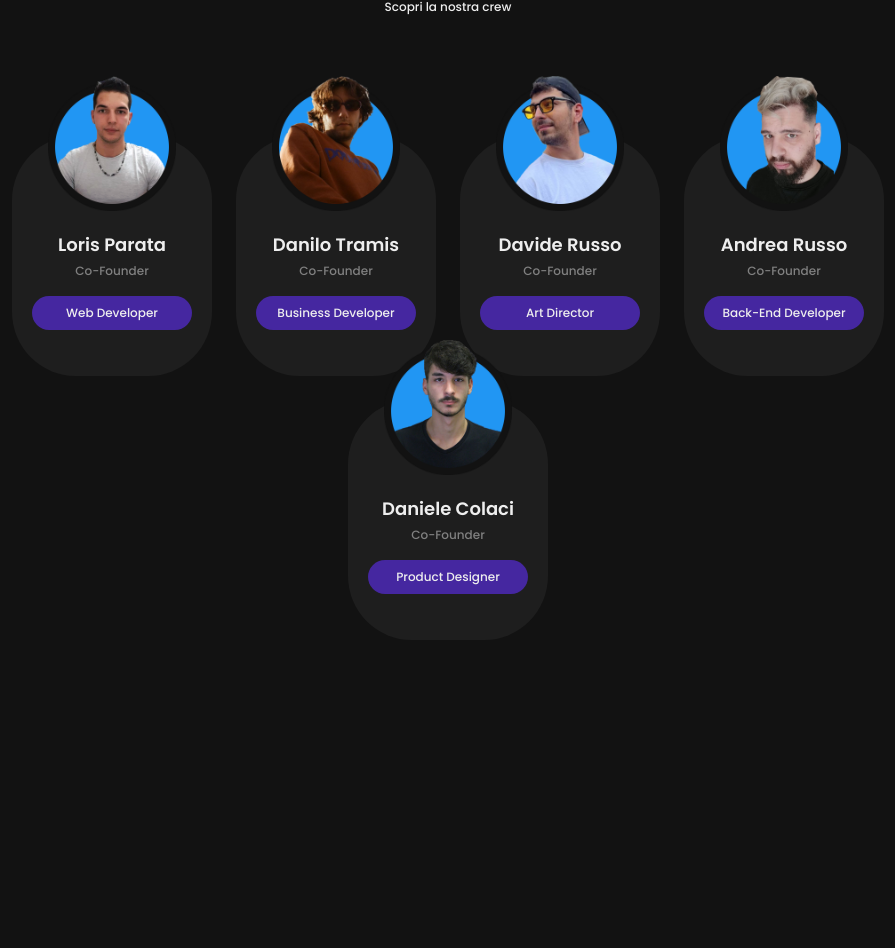
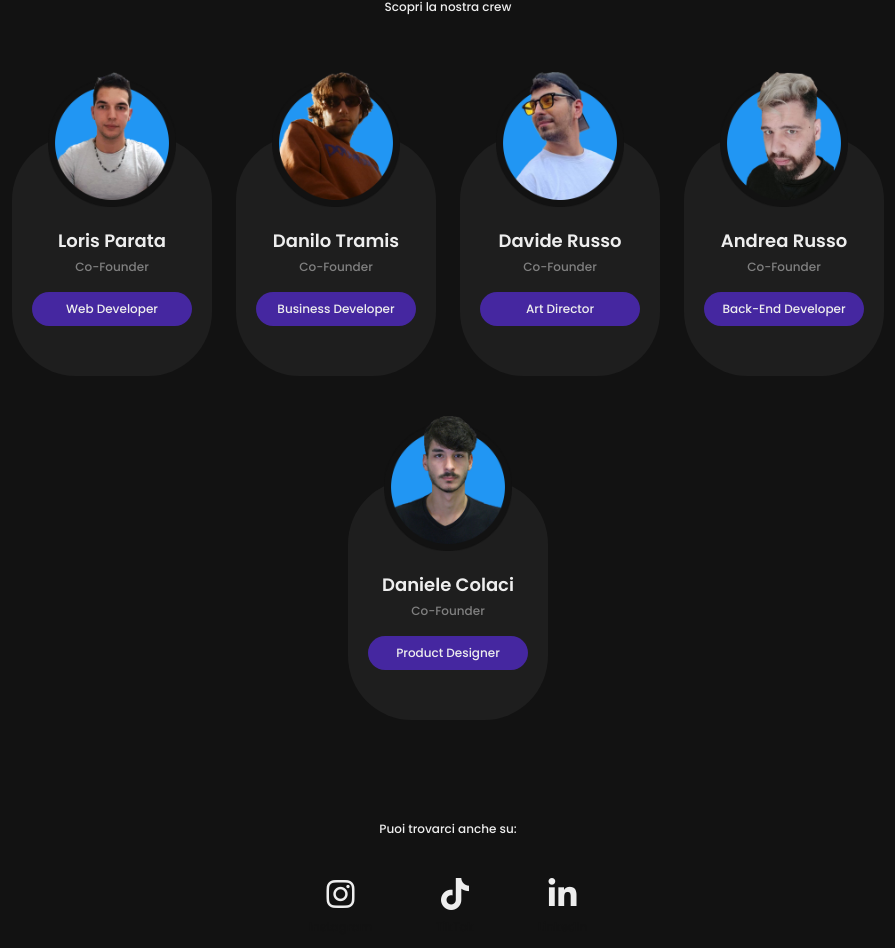
Before and after one commit to danielecolaci/ehi, an Angular app: page / in a window 1280 px wide. Shown: the part 2238-3186 px from the top of the page, without its empty margins (192-1087 px from the left). Before the commit the page ends 2958 px from the top, so only its background shows below. Built offline with nearby package versions, Linux system fonts and the light colour scheme.

Commit message:
Team section completed

```diff
--- a/src/app/app.component.css
+++ b/src/app/app.component.css
@@ -87,10 +87,13 @@
 }
 
 .team_members {
-    margin: 120px auto 80px;
+    margin: 120px auto 20px;
     flex-wrap: wrap;
     gap: 24px;
     justify-content: center;
+
+    .member_container {
+        height: 320px;
 
         .member {
             width: 200px;
@@ -99,10 +102,15 @@
             border-radius: 64px;
             flex-direction: column;
             align-items: center;
+            transition: background-color 1s;
+
+            &:hover {
+                background-color: rgba(255, 255, 255, 0.075);
+            }
 
             img {
                 width: 128px;
-            margin: -60px 0 16px;
+                margin: -64px 0 16px;
             }
 
             h5 {
@@ -114,3 +122,56 @@
             }
         }
     }
+
+}
+
+#team {
+
+    .link {
+        justify-content: center;
+        gap: 64px;
+        margin: 32px auto 16px;
+        font-size: 32px;
+
+        a {
+            display: flex;
+            flex-direction: column;
+            align-items: center;
+            gap: 8px;
+            padding: 8px 0;
+            border-radius: 24px;
+            transition: background-color 1s, padding 1s;
+
+            i {
+                transition: color 1s;
+            }
+
+            p {
+                color: var(--black);
+                font-size: 12px;
+                overflow: hidden;
+                transition: opacity 0.5s, max-width 0.5s ease;
+            }
+
+        }
+
+
+        a:hover {
+            background-color: var(--white);
+            padding: 8px 32px;
+
+            i {
+                color: var(--black);
+            }
+
+            p {
+                opacity: 1;
+                max-width: 200px;
+            }
+        }
+    }
+
+    .hr {
+        background: var(--gray-light);
+    }
+}
--- a/src/app/app.component.html
+++ b/src/app/app.component.html
@@ -66,15 +66,37 @@
 
         <div class="team_members flex">
             @for (member of members; track $index) {
-            <div class="member flex">
-                <img src="team/{{ member.avatar }}.png" alt="">
-                <h4>{{ member.name }}</h4>
-                <h6>Co-Founder</h6>
-                <h5>{{ member.role }}</h5>
+            <div class="member_container">
+                <div class="member flex">
+                    <img src="team/{{ member.avatar }}.png" alt="Avatar">
+                    <h4>{{ member.name }}</h4>
+                    <h6>Co-Founder</h6>
+                    <h5>{{ member.role }}</h5>
+                </div>
             </div>
             }
         </div>
 
+        <div class="social">
+            <h5>Puoi trovarci anche su:</h5>
+            <div class="link flex">
+                <a href="https://www.instagram.com/ehiapp/" target="_blank">
+                    <i class="fa-brands fa-instagram"></i>
+                    <p>Instagram</p>
+                </a>
+                <a href="https://www.tiktok.com/@ehi.app" target="_blank">
+                    <i class="fa-brands fa-tiktok"></i>
+                    <p>TikTok</p>
+                </a>
+                <a href="https://www.linkedin.com/company/ehi-app" target="_blank">
+                    <i class="fa-brands fa-linkedin-in"></i>
+                    <p>LinkedIn</p>
+                </a>
+            </div>
+        </div>
+
+        <div class="hr"></div>
+
     </div>
 
 </main>
--- a/src/header/header.component.css
+++ b/src/header/header.component.css
@@ -14,6 +14,12 @@ header {
 img {
     width: 60px;
     height: 40px;
+    transition: width 1s, height 1s;
+
+    &:hover {
+        width: 72px;
+        height: 48px;
+    }
 }
 
 ul {
```
Lines whose indentation alone changed are shown as unchanged.
